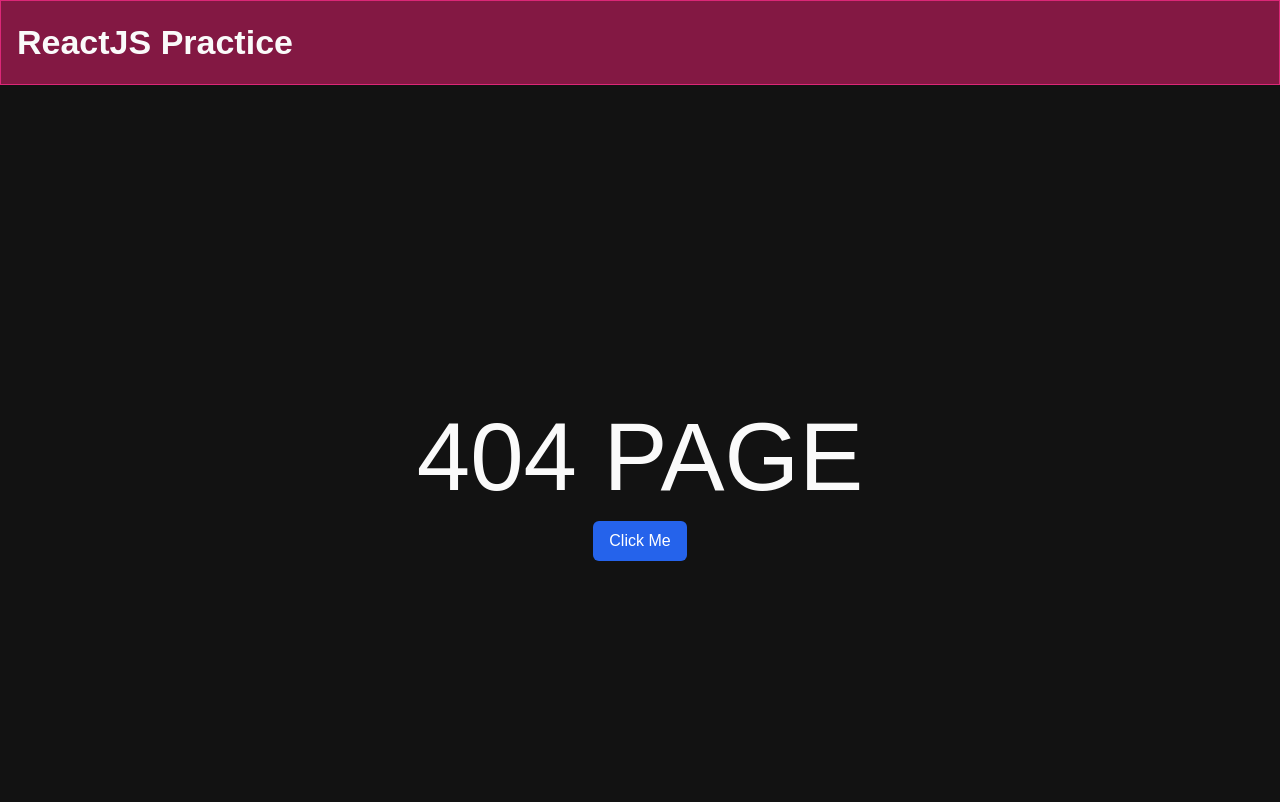
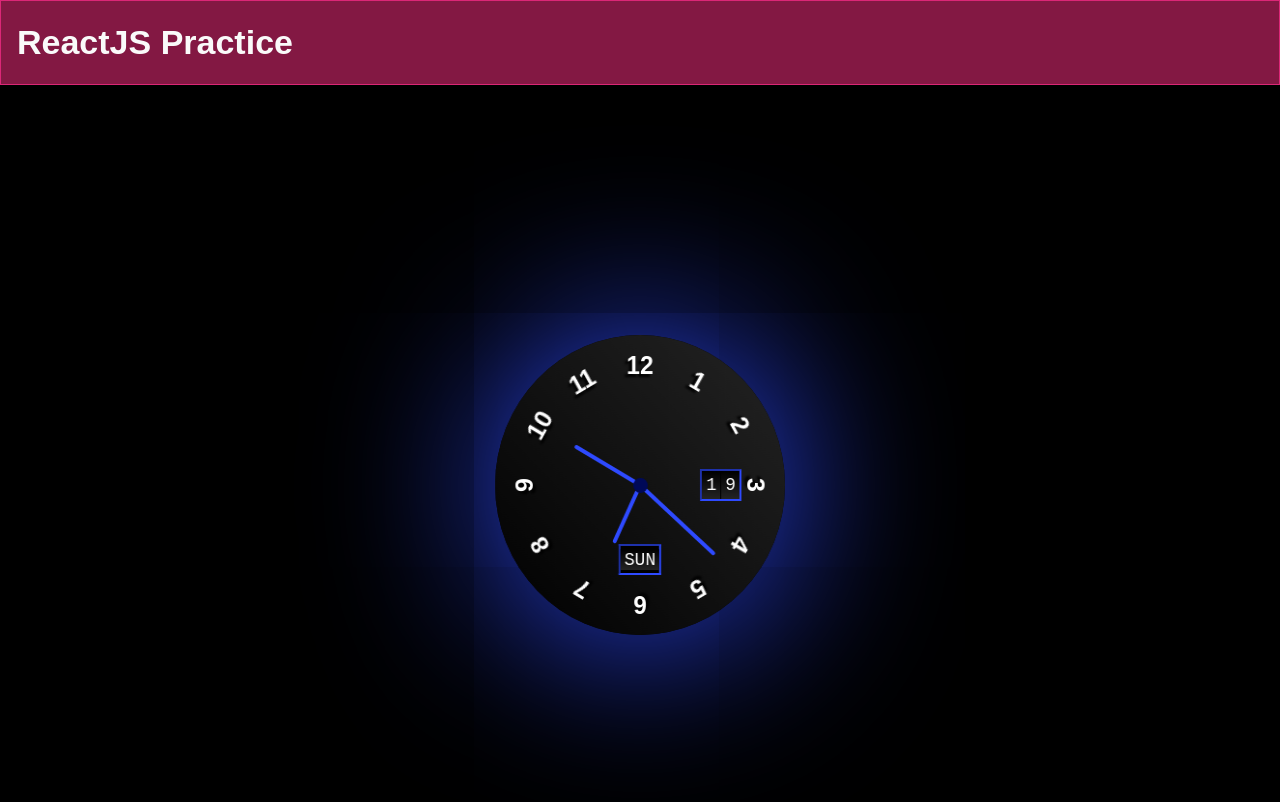
Before and after one commit to AzadTom/AzadReact-Practice, a React (Vite) app: page /clock in a window 1280 px wide. Before the commit this address had no page. Shown: the top 802 px of the page. Built offline with nearby package versions, Linux system fonts and the light colour scheme.

Commit message:
added iframe !

```diff
--- a/src/App.css
+++ b/src/App.css
@@ -2,6 +2,7 @@
   margin: 0;
   padding: 0;
   box-sizing: border-box;
+  border: 1px solid red;
 }
 
 :root {
--- a/src/App.tsx
+++ b/src/App.tsx
@@ -12,6 +12,8 @@ import BestBlogPage from "./pages/BlogPage/BestBlogPage";
 import ErrorBoundryWrapper from "./features/ErrorBoundry/ErrorBoundryWrapper";
 import NavBar from "./components/navbar/Navbar";
 import TimelinePage from "./pages/TimelinePage/TimelinePage";
+import ClockPage from "./pages/ClockPage/ClockPage";
+import IframePage from "./pages/IframePage/IframePage";
 
 function App() {
 
@@ -28,6 +30,8 @@ function App() {
           <Route path="/register" element={<Register />} />
           <Route path="/nested-comment" element={<NestedComment />} />
           <Route path="/timeline" element={<TimelinePage/>}/>
+          <Route path="/clock" element={<ClockPage/>}/>
+          <Route path="/iframe" element={<IframePage/>}/>
           <Route path="*" element={<NotFoundPage />} />
         </Routes>
       </ErrorBoundryWrapper>
--- /dev/null
+++ b/src/pages/ClockPage/ClockPage.tsx
@@ -0,0 +1,105 @@
+import { useEffect } from "react";
+import "./style.css";
+const ClockPage = () => {
+  useEffect(() => {
+    const hr = document.getElementById("hour");
+    const min = document.getElementById("min");
+    const sec = document.getElementById("sec");
+
+    function displayTime() {
+      const date = new Date();
+      const hh = date.getHours();
+      const mm = date.getMinutes();
+      const ss = date.getSeconds();
+      const hR = 30 * hh + mm / 2;
+      const mR = 6 * mm;
+      const sR = 6 * ss;
+
+      hr.style.transform = `rotate(${hR}deg)`;
+      min.style.transform = `rotate(${mR}deg)`;
+      sec.style.transform = `rotate(${sR}deg)`;
+    }
+
+    setInterval(displayTime, 1000);
+    const date0 = document.getElementById("date-0");
+    const date1 = document.getElementById("date-1");
+    const daySpan = document.getElementById("day");
+    const weekDays = ["SUN", "MON", "TUE", "WED", "THU", "FRI", "SAT"];
+    function setDayDate() {
+      const date = new Date();
+      const dt = date.getDate();
+      const paddedDate = dt.toString().padStart(2, "0");
+      date0.innerText = paddedDate[0];
+      date1.innerText = paddedDate[1];
+      const day = date.getDay();
+      daySpan.innerText = weekDays[day];
+    }
+
+    setDayDate();
+    setInterval(setDayDate, 60000);
+  }, []);
+  return (
+    <section className="home-page">
+      <div className="container">
+        <div className="clock">
+          <div className="hand" id="hour">
+            <i></i>
+          </div>
+          <div className="hand" id="min">
+            <i></i>
+          </div>
+          <div className="hand" id="sec">
+            <i></i>
+          </div>
+
+          <span className="nums" style={{ transform: "rotate(30deg)" }}>
+            <b>1</b>
+          </span>
+          <span className="nums" style={{ transform: "rotate(60deg)" }}>
+            <b>2</b>
+          </span>
+          <span className="nums" style={{ transform: "rotate(90deg)" }}>
+            <b>3</b>
+          </span>
+          <span className="nums" style={{ transform: "rotate(120deg)" }}>
+            <b>4</b>
+          </span>
+          <span className="nums" style={{ transform: "rotate(150deg)" }}>
+            <b>5</b>
+          </span>
+          <span className="nums" style={{ transform: "rotate(180deg)" }}>
+            <b>6</b>
+          </span>
+          <span className="nums" style={{ transform: "rotate(210deg)" }}>
+            <b>7</b>
+          </span>
+          <span className="nums" style={{ transform: "rotate(240deg)" }}>
+            <b>8</b>
+          </span>
+          <span className="nums" style={{ transform: "rotate(270deg)" }}>
+            <b>9</b>
+          </span>
+          <span className="nums" style={{ transform: "rotate(300deg)" }}>
+            <b>10</b>
+          </span>
+          <span className="nums" style={{ transform: "rotate(330deg)" }}>
+            <b>11</b>
+          </span>
+          <span className="nums" style={{ transform: "rotate(360deg)" }}>
+            <b>12</b>
+          </span>
+
+          <div className="date">
+            <span id="date-0">0</span>
+            <span id="date-1">0</span>
+          </div>
+          <div className="day">
+            <span id="day">MON</span>
+          </div>
+        </div>
+      </div>
+    </section>
+  );
+};
+
+export default ClockPage;
--- /dev/null
+++ b/src/pages/ClockPage/style.css
@@ -0,0 +1,146 @@
+* {
+    padding: 0;
+    margin: 0;
+    box-sizing: border-box;
+    outline: 0;
+    font-family: sans-serif;
+}
+
+:root {
+    --hour-length: 64px;
+    --minute-length: 78px;
+    --second-length: 104px;
+}
+
+.home-page {
+    background-color: #000000;
+    overflow-x: hidden;
+    height: 100vh;
+}
+
+.container {
+    position: relative;
+    display: grid;
+    place-items: center;
+    height: 100%;
+}
+
+.clock {
+    width: 300px;
+    height: 300px;
+    -webkit-box-shadow: 0px 0px 182px 4px rgba(46, 74, 255, 1);
+    -moz-box-shadow: 0px 0px 182px 4px rgba(46, 74, 255, 1);
+    box-shadow: 0px 0px 182px 4px rgba(46, 74, 255, 1);
+    border-radius: 50%;
+    display: flex;
+    align-items: center;
+    justify-content: center;
+    transform: rotateX(0deg) rotateY(-15deg);
+    background: linear-gradient(45deg, #000000, #242424);
+}
+
+.clock span.nums {
+    position: absolute;
+    inset: 12px;
+    text-align: center;
+}
+
+.clock span b {
+    color: white;
+    display: inline-block;
+    font-size: 25px;
+    filter: drop-shadow(-3px 3px 1px #000000);
+}
+
+.clock::before {
+    content: '';
+    position: absolute;
+    width: 15px;
+    height: 15px;
+    border-radius: 50%;
+    background-color: #000958;
+    z-index: 5;
+    inset: 0;
+    margin: auto;
+}
+
+.hand#hour i {
+    height: var(--hour-length);
+}
+
+.hand#min i {
+    height: var(--minute-length);
+}
+
+.hand#sec i {
+    height: var(--second-length);
+}
+
+.hand i {
+    position: absolute;
+    background-color: rgba(46, 74, 255, 1);
+    width: 4px;
+    border-radius: 8px;
+    transform: translateX(-50%);
+}
+
+.hand {
+    position: absolute;
+    display: flex;
+    align-items: flex-end;
+    transform-origin: center bottom;
+    transition: transform 0.5s cubic-bezier(0.4, 0, 0.2, 1);
+    transform: translateX(-50%);
+    z-index: 4;
+}
+
+.date {
+    position: absolute;
+    top: 50%;
+    transform: translateY(-50%);
+    right: 15%;
+    z-index: 3;
+    background-color: #000000;
+    border: 2px inset rgba(46, 74, 255, 1);
+    display: flex;
+    align-items: center;
+    gap: 1px;
+}
+
+.date span#date-0, .date span#date-1 {
+    position: relative;
+    color: white;
+    font-family: monospace;
+    font-size: 18px;
+    padding: 0.5px 4px;
+    background: linear-gradient(to bottom, #000000, #242424);
+}
+
+.day {
+    position: absolute;
+    left: 50%;
+    transform: translateX(-50%);
+    bottom: 20%;
+    z-index: 3;
+    background-color: #000000;
+    border: 2px inset rgba(46, 74, 255, 1);
+    text-align: center;
+}
+
+.day span#day {
+    position: relative;
+    color: white;
+    font-family: monospace;
+    font-size: 18px;
+    padding: 0.5px 4px;
+    background: linear-gradient(to bottom, #000000, #242424);
+}
+
+@keyframes rotate-hands {
+    from {
+        transform: rotate(0deg);
+    }
+    to {
+        transform: rotate(360deg);
+    }
+}
--- /dev/null
+++ b/src/pages/IframePage/IframePage.tsx
@@ -0,0 +1,13 @@
+const IframePage = () => {
+  return (
+    <div className="bg-white" style={{display:"flex", justifyContent:"center",alignContent:"end", height:"100vh"}}>
+      <iframe
+        src="http://34.47.153.39/iframe/daily-hunt/ovulation-calculator"
+        width="360px"
+        height="500px"
+      ></iframe>
+    </div>
+  );
+};
+
+export default IframePage;
```
